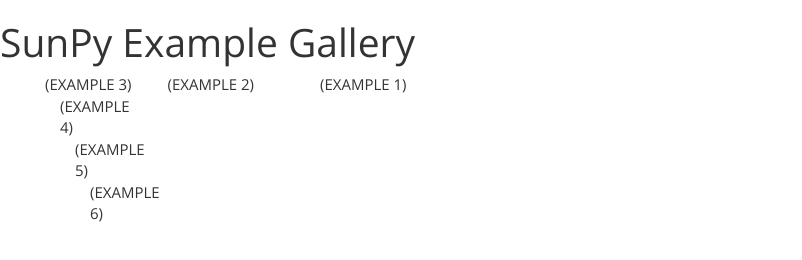
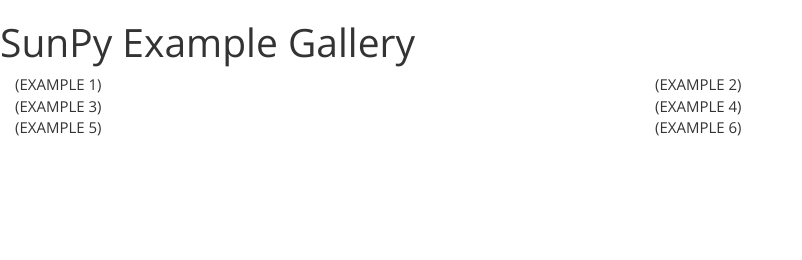
Before and after one commit to govtmirror/gallery_old, a plain HTML site: page index.html in a window 1280 px wide. Shown: the whole page, without its empty margins (0-802 px from the left). Drawn offline with nearby package versions, Linux system fonts and the light colour scheme.

Commit message:
added missing grid divs

```diff
--- a/index.html
+++ b/index.html
@@ -14,12 +14,12 @@
 <body>
 <h1>SunPy Example Gallery</h1>
     <!-- Gallery Examples -->
-    <div class='col-xs-12 col-sm-6'>(EXAMPLE 1)
-    <div class='col-xs-12 col-sm-6'>(EXAMPLE 2)
-    <div class='col-xs-12 col-sm-6'>(EXAMPLE 3)
-    <div class='col-xs-12 col-sm-6'>(EXAMPLE 4)
-    <div class='col-xs-12 col-sm-6'>(EXAMPLE 5)
-    <div class='col-xs-12 col-sm-6'>(EXAMPLE 6)
+    <div class='col-xs-12 col-sm-6'>(EXAMPLE 1)</div>
+    <div class='col-xs-12 col-sm-6'>(EXAMPLE 2)</div>
+    <div class='col-xs-12 col-sm-6'>(EXAMPLE 3)</div>
+    <div class='col-xs-12 col-sm-6'>(EXAMPLE 4)</div>
+    <div class='col-xs-12 col-sm-6'>(EXAMPLE 5)</div>
+    <div class='col-xs-12 col-sm-6'>(EXAMPLE 6)</div>
 
     <!-- JavaScript -->
     <script src="http://netdna.bootstrapcdn.com/bootstrap/3.0.2/js/bootstrap.min.js"></script>
```
